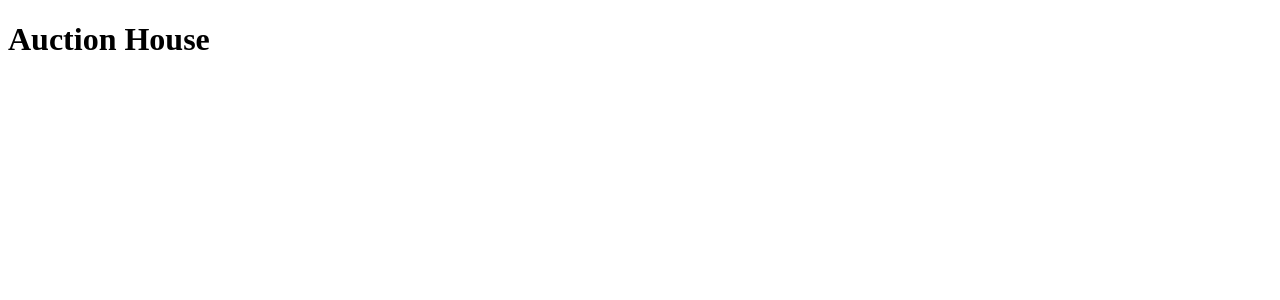
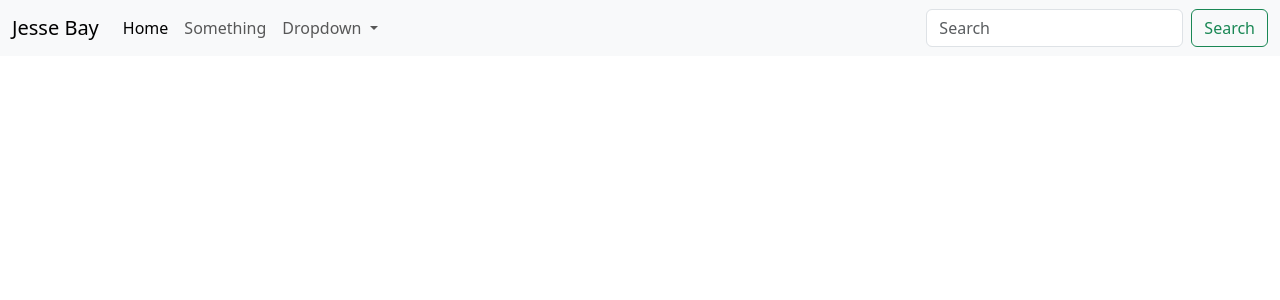
Before and after one commit to journey217/CSE-312-Group-Project, a Flask app: page / in a window 1280 px wide. Shown: the top 300 px of the page. Run offline with Flask 2, Linux system fonts and the light colour scheme.

Commit message:
Added basic bootstrap navbar to index.html

```diff
--- a/static/style.css
+++ b/static/style.css
@@ -0,0 +1,3 @@
+.siteTitle {
+    margin: 5%;
+}
--- a/templates/index.html
+++ b/templates/index.html
@@ -6,8 +6,49 @@
         <meta name="viewport" content="width=device-width, initial-scale=1.0">
         <title>Auction House</title>
         <link rel="stylesheet" href="../static/style.css">
+        <link href="https://cdn.jsdelivr.net/npm/bootstrap@5.3.0-alpha1/dist/css/bootstrap.min.css" rel="stylesheet" integrity="sha384-GLhlTQ8iRABdZLl6O3oVMWSktQOp6b7In1Zl3/Jr59b6EGGoI1aFkw7cmDA6j6gD" crossorigin="anonymous">
     </head>
     <body>
-        <h1>Auction House</h1>
+
+
+
+    <nav class="navbar navbar-expand-lg bg-body-tertiary">
+  <div class="container-fluid">
+    <a class="navbar-brand" href="#">Jesse Bay</a>
+    <button class="navbar-toggler" type="button" data-bs-toggle="collapse" data-bs-target="#navbarSupportedContent" aria-controls="navbarSupportedContent" aria-expanded="false" aria-label="Toggle navigation">
+      <span class="navbar-toggler-icon"></span>
+    </button>
+    <div class="collapse navbar-collapse" id="navbarSupportedContent">
+      <ul class="navbar-nav me-auto mb-2 mb-lg-0">
+        <li class="nav-item">
+          <a class="nav-link active" aria-current="page" href="#">Home</a>
+        </li>
+        <li class="nav-item">
+          <a class="nav-link" href="#">Something</a>
+        </li>
+        <li class="nav-item dropdown">
+          <a class="nav-link dropdown-toggle" href="#" role="button" data-bs-toggle="dropdown" aria-expanded="false">
+            Dropdown
+          </a>
+          <ul class="dropdown-menu">
+            <li><a class="dropdown-item" href="#">Login</a></li>
+              <li><hr class="dropdown-divider"></li>
+            <li><a class="dropdown-item" href="#">Signup</a></li>
+            <li><hr class="dropdown-divider"></li>
+            <li><a class="dropdown-item" href="#">Something else here</a></li>
+          </ul>
+        </li>
+      </ul>
+      <form class="d-flex" role="search">
+        <input class="form-control me-2" type="search" placeholder="Search" aria-label="Search">
+        <button class="btn btn-outline-success" type="submit">Search</button>
+      </form>
+    </div>
+  </div>
+</nav>
+
+
+    <script src="https://cdn.jsdelivr.net/npm/bootstrap@5.3.0-alpha1/dist/js/bootstrap.bundle.min.js" integrity="sha384-w76AqPfDkMBDXo30jS1Sgez6pr3x5MlQ1ZAGC+nuZB+EYdgRZgiwxhTBTkF7CXvN" crossorigin="anonymous"></script>
+{#            This script ^^^^^ MUST remain at bottom of body for Bootstrap to work!!!!#}
     </body>
 </html>
```
